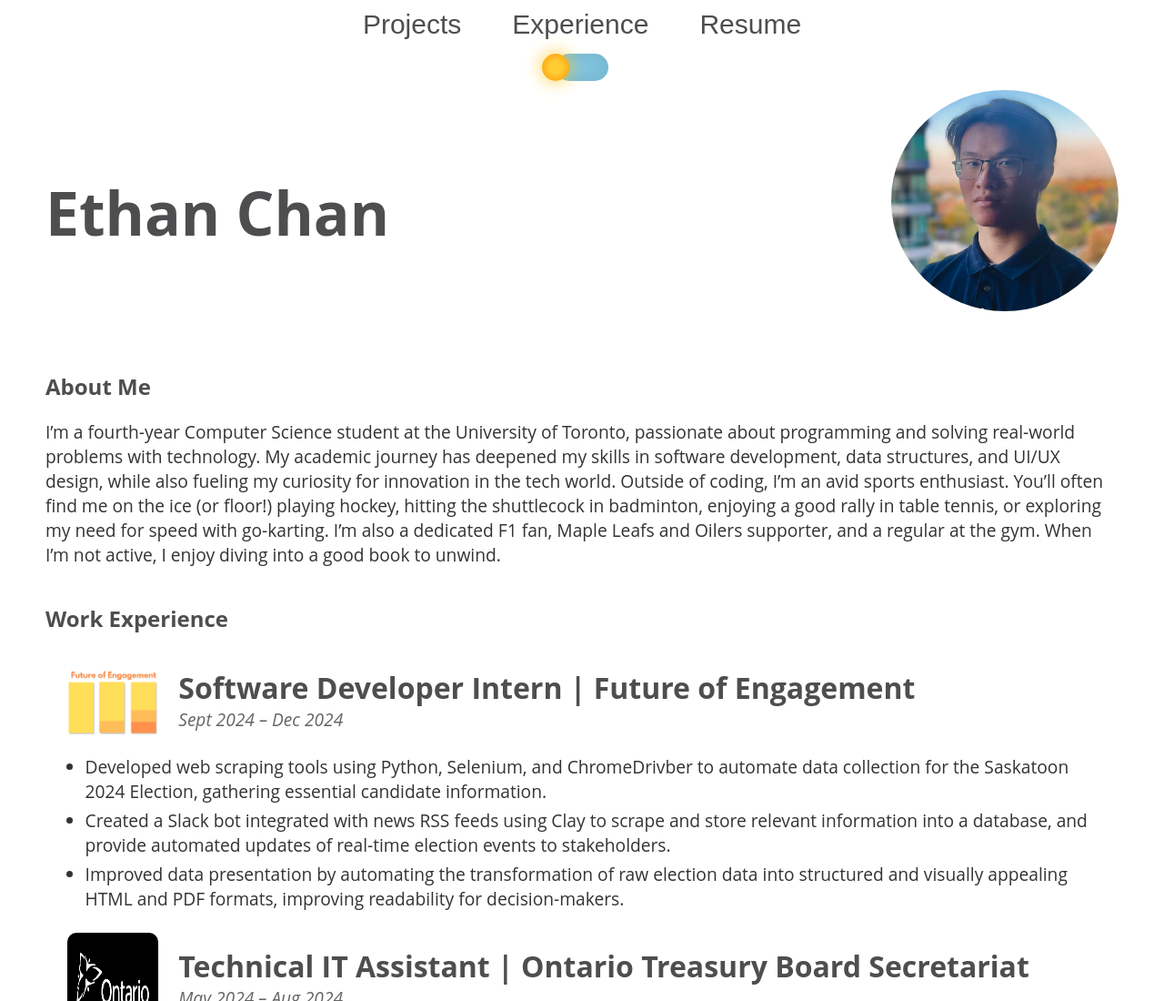
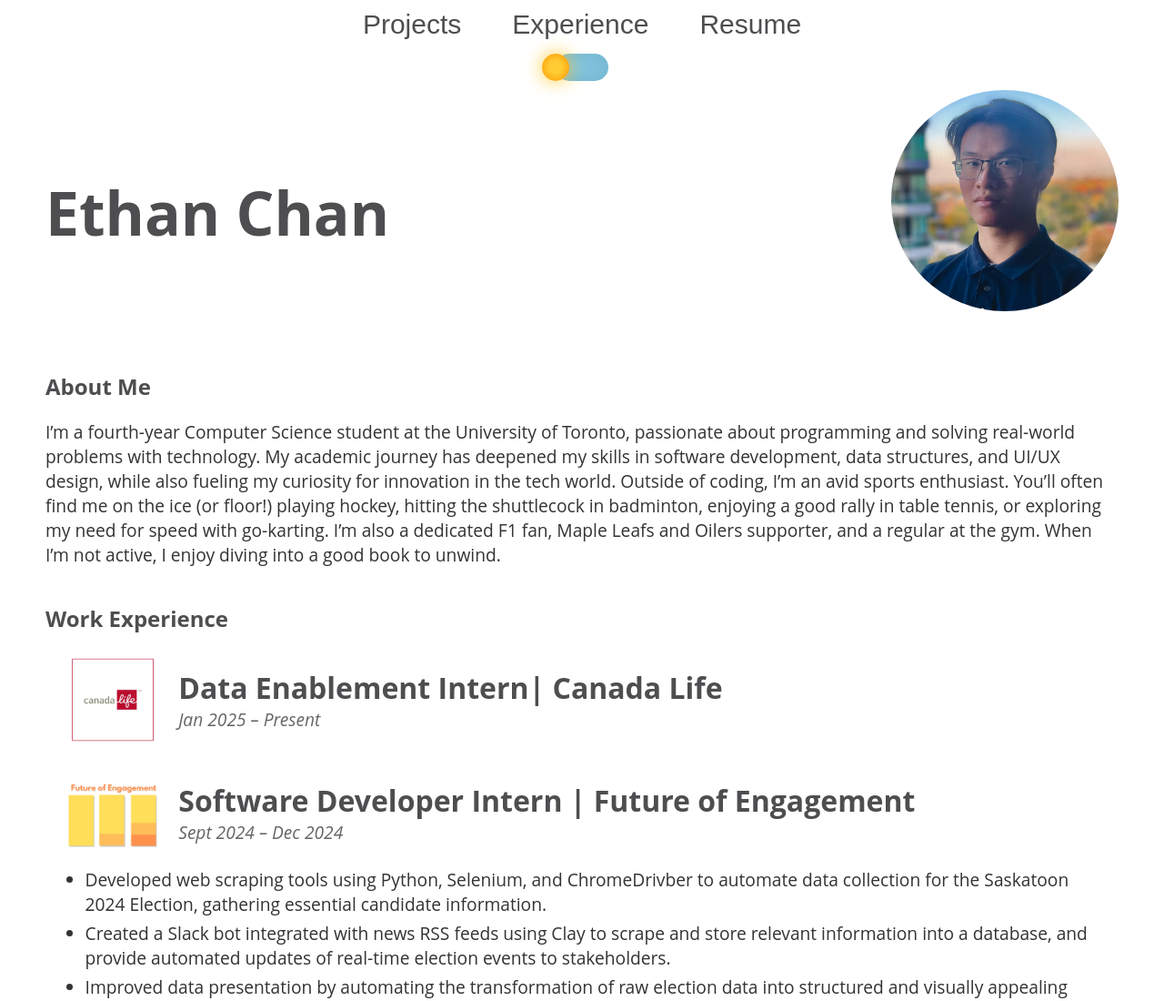
Before and after one commit to e-than-c/personal-webpage-2, a plain HTML site: page experience.html in a window 1280 px wide. Shown: the top 1100 px of the page at 91% size. Drawn offline with Linux system fonts and the light colour scheme.

Commit message:
added canada life experience

```diff
--- a/experience.html
+++ b/experience.html
@@ -69,6 +69,21 @@
       <div class="project-details">
         <section id="work-experience">
           <h2>Work Experience</h2>
+          <div class="job">
+            <div class="job-header">
+              <img
+                src="media/canada-life.png"
+                alt="Future of Engagement"
+                class="company-logo"
+              />
+              <div class="job-details">
+                <h3>Data Enablement Intern| Canada Life</h3>
+                <p><em>Jan 2025 – Present</em></p>
+              </div>
+            </div>
+            <ul>
+            </ul>
+          </div>
           <div class="job">
             <div class="job-header">
               <img
```
Also changed, not shown: media/canada-life.png (added).
